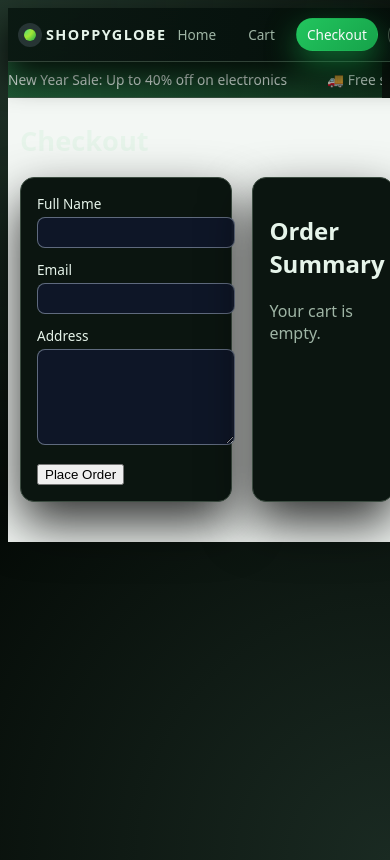
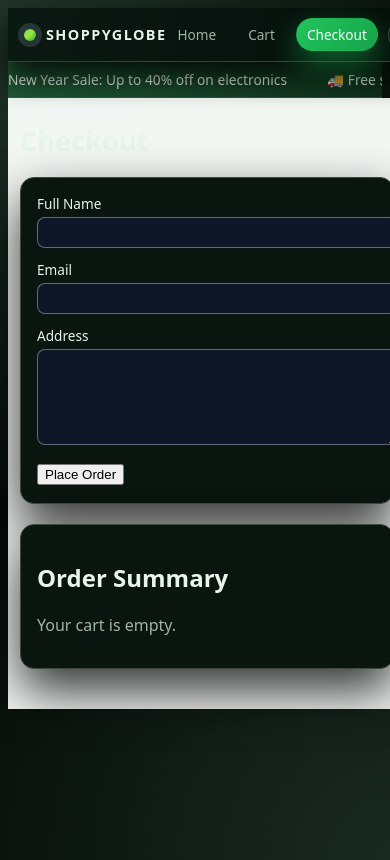
Before and after one commit to imvinaythorat-codes/shoppyglobe-ecommerce, a React (Vite) app: page /checkout in a window 390 px wide. Shown: the top 860 px of the page. Built offline with nearby package versions, Linux system fonts and the light colour scheme.

Commit message:
Style checkout form and order summary with two-column layout

```diff
--- a/src/styles.css
+++ b/src/styles.css
@@ -840,3 +840,64 @@ body {
     padding-inline: 12px;
   }
 }
+
+/* Checkout page */
+
+.checkout-layout {
+  display: grid;
+  grid-template-columns: minmax(0, 1.5fr) minmax(0, 1fr);
+  gap: 20px;
+}
+
+.form-card {
+  background: var(--bg-soft);
+  border-radius: 14px;
+  padding: 16px 16px 18px;
+  border: 1px solid var(--border-subtle);
+  box-shadow: var(--shadow-soft);
+}
+
+.form-row {
+  margin-bottom: 12px;
+}
+
+.form-label {
+  display: block;
+  margin-bottom: 4px;
+  font-size: 0.85rem;
+}
+
+.form-input {
+  width: 100%;
+  padding: 7px 9px;
+  border-radius: 8px;
+  border: 1px solid rgba(148, 163, 184, 0.6);
+  background: rgba(15, 23, 42, 0.95);
+  color: var(--text-main);
+}
+
+.form-textarea {
+  min-height: 80px;
+  resize: vertical;
+}
+
+.checkout-summary {
+  background: var(--bg-soft);
+  border-radius: 14px;
+  padding: 16px;
+  border: 1px solid var(--border-subtle);
+  box-shadow: var(--shadow-soft);
+}
+
+.checkout-list {
+  padding-left: 20px;
+  font-size: 0.9rem;
+}
+
+/* Checkout responsive */
+
+@media (max-width: 800px) {
+  .checkout-layout {
+    grid-template-columns: minmax(0, 1fr);
+  }
+}
```
